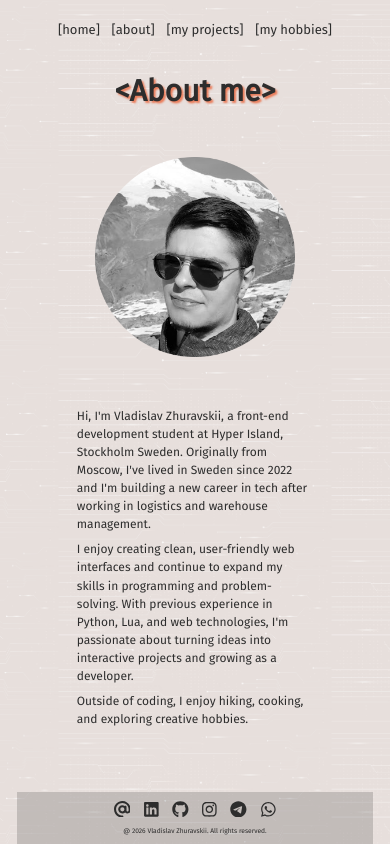
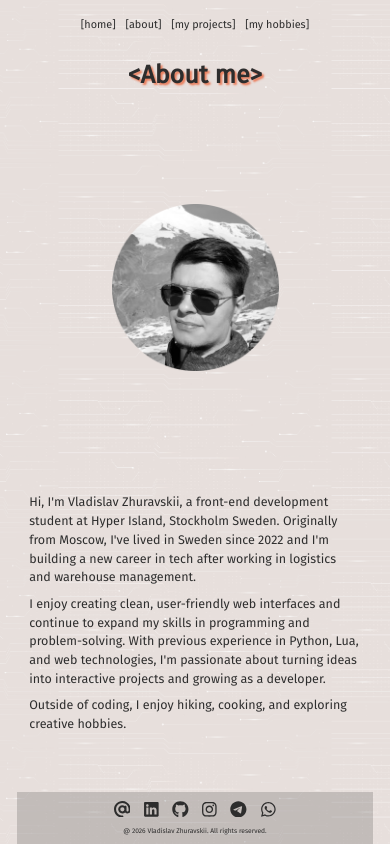
Before and after one commit to Tratatemium/personal-page-next, a Next.js app in the folder apps/web/: page /about in a window 390 px wide. Built offline with nearby package versions, Linux system fonts and the light colour scheme.

Commit message:
Update padding and alignment in CSS for improved layout consistency

```diff
--- a/apps/web/src/app/SectionLayout.module.css
+++ /dev/null
@@ -1,76 +0,0 @@
-.content {
-  grid-row: 2;
-  grid-column: 1 / -1;
-  display: grid;
-  grid-auto-rows: auto;
-  align-items: center;
-  justify-content: center;
-  margin-top: 5em;
-  margin-bottom: 5em;
-  gap: 10em;
-}
-
-.section {
-  display: grid;
-  grid-auto-rows: auto;
-  gap: 3em;
-  opacity: 0;
-  transition: all 0.8s ease-out;
-}
-
-.title {
-  text-shadow: 2px 2px 2px rgb(from var(--accent-color-2) r g b / 0.6);
-}
-
-.links {
-  display: flex;
-  justify-content: center;
-  gap: 2em;
-  margin-top: -1em;
-  font-size: 1.2em;
-}
-
-.hideDown {
-  transform: translateY(30px);
-}
-
-.hideUp {
-  transform: translateY(-30px);
-}
-
-.show {
-  opacity: 1;
-  transform: translateY(0);
-}
-
-.section p {
-  width: 80ch;
-  margin: auto;
-}
-
-.section h2 {
-  width: 52ch;
-  margin: auto;
-}
-
-.separator {
-  text-align: center;
-  font-size: 1.5rem;
-  margin: 0.5;
-  letter-spacing: 0.5rem;
-}
-
-@media (max-width: 600px) {
-  .content {
-    order: 3;
-  }
-
-  .section p {
-    font-size: 1.2em;
-    margin: 0 3em 0 3em;
-    width: fit-content;
-  }
-  .section h2 {
-    width: fit-content;
-  }
-}
--- a/apps/web/src/app/about/page.module.css
+++ b/apps/web/src/app/about/page.module.css
@@ -96,6 +96,7 @@
   .myPhoto {
     transform: translateY(0);
     order: 3;
+    margin: 2em;
   }
 
   @keyframes curtain-cloud-about {
@@ -109,6 +110,7 @@
 
   .text {
     order: 4;
-    padding: 2em 5em 2em 5em;
+    font-size: clamp(0.8rem, 0.8rem + 1.5vw, 2rem);
+    padding: 2em 1em 2em 1em;
   }
 }
--- a/apps/web/src/app/about/page.tsx
+++ b/apps/web/src/app/about/page.tsx
@@ -2,12 +2,12 @@ import styles from "./page.module.css";
 
 import { MyPhoto } from "@/components/ui/MyPhoto/MyPhoto";
 
-function About({ PhotoComponent = MyPhoto }) {
+function About() {
   return (
     <>
       <h1 className={styles.title}>&lt;About me&gt;</h1>
 
-      <PhotoComponent className={styles.myPhoto} />
+      <MyPhoto className={styles.myPhoto} />
 
       <section className={styles.text}>
         <p>
--- a/apps/web/src/app/clientLayout.module.css
+++ b/apps/web/src/app/clientLayout.module.css
@@ -42,11 +42,10 @@
   }
 }
 
-@media (max-width: 600px) {
+@media (max-width: 750px) {
   .content,
   .aboutContent {
     display: flex;
     flex-direction: column;
-    font-size: 1.2em;
   }
 }
--- a/apps/web/src/app/hobbies/page.module.css
+++ b/apps/web/src/app/hobbies/page.module.css
@@ -1,4 +1,6 @@
 .title {
+  text-align: center;
+  align-self: center;
   text-shadow: 2px 2px 2px rgb(from var(--accent-color-2) r g b / 0.6);
 }
 
@@ -13,3 +15,12 @@
   margin-bottom: 5em;
   gap: 5em;
 }
+
+@media (max-width: 600px) {
+  .title {
+    margin-top: 2em;
+  }
+  .content {
+    font-size: clamp(0.8rem, 0.8rem + 1.5vw, 2rem);
+  }
+}
--- a/apps/web/src/app/projects/page.module.css
+++ b/apps/web/src/app/projects/page.module.css
@@ -1,4 +1,6 @@
 .title {
+  text-align: center;
+  align-self: center;
   text-shadow: 2px 2px 2px rgb(from var(--accent-color-2) r g b / 0.6);
 }
 
@@ -13,3 +15,12 @@
   margin-bottom: 5em;
   gap: 5em;
 }
+
+@media (max-width: 600px) {
+  .title {
+    margin-top: 2em;
+  }
+  .content {
+    font-size: clamp(0.8rem, 0.8rem + 1.5vw, 2rem);
+  }
+}
--- a/apps/web/src/components/layout/Section/Section.module.css
+++ b/apps/web/src/components/layout/Section/Section.module.css
@@ -39,6 +39,7 @@
 
 .section ul {
   margin: 0;
+  padding-left: 2em;
 }
 
 .links {
@@ -56,7 +57,6 @@
 
 @media (max-width: 600px) {
   .section p {
-    font-size: 1.2em;
     width: fit-content;
   }
   .title {
--- a/apps/web/src/components/ui/MyPhoto/MyPhoto.tsx
+++ b/apps/web/src/components/ui/MyPhoto/MyPhoto.tsx
@@ -10,7 +10,7 @@ interface MyPhotoProps {
 
 function MyPhoto({ className }: MyPhotoProps) {
   return (
-    <section className={`${styles.myPhoto}${className ? ` ${className}` : ""}`}>
+    <section className={`${styles.myPhoto} ${className ?? ""}`}>
       <Image
         src={myPhoto}
         alt="Vladislav Zhuravskii - Front-end Developer"
```
